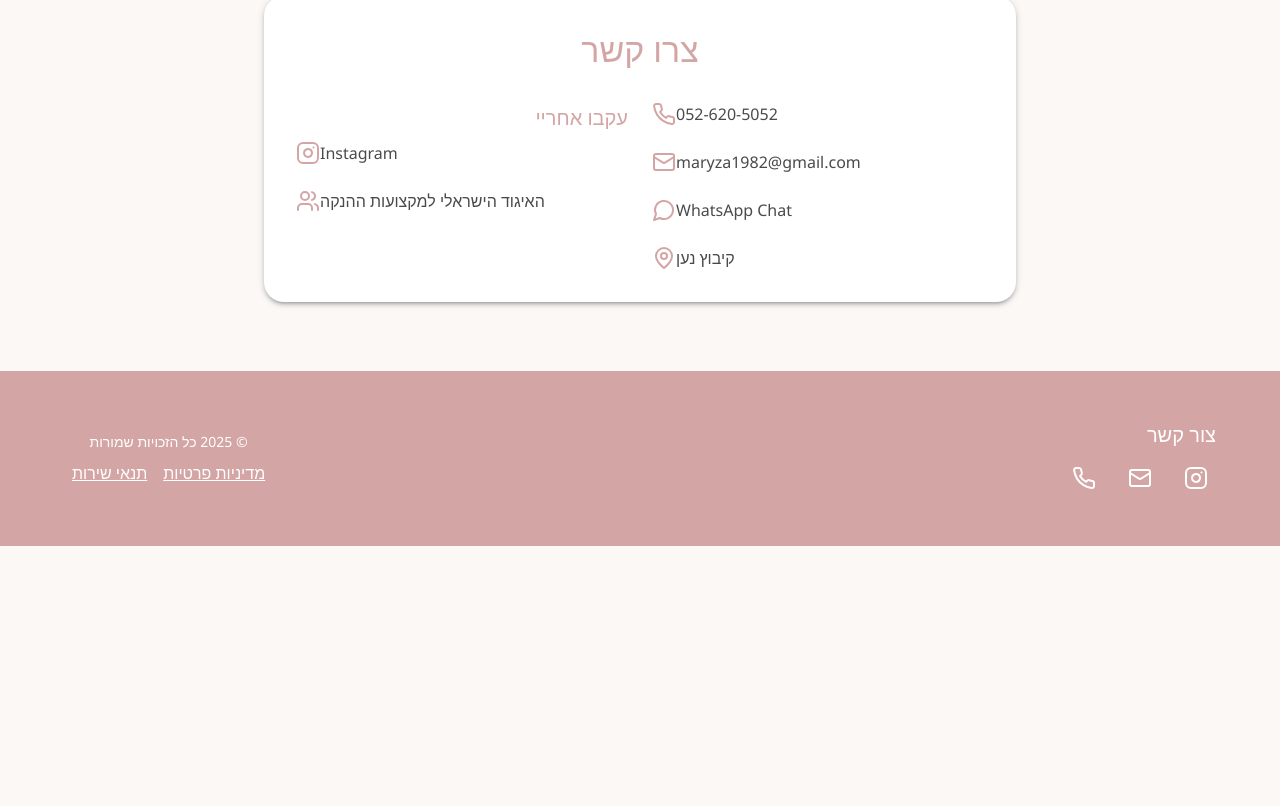
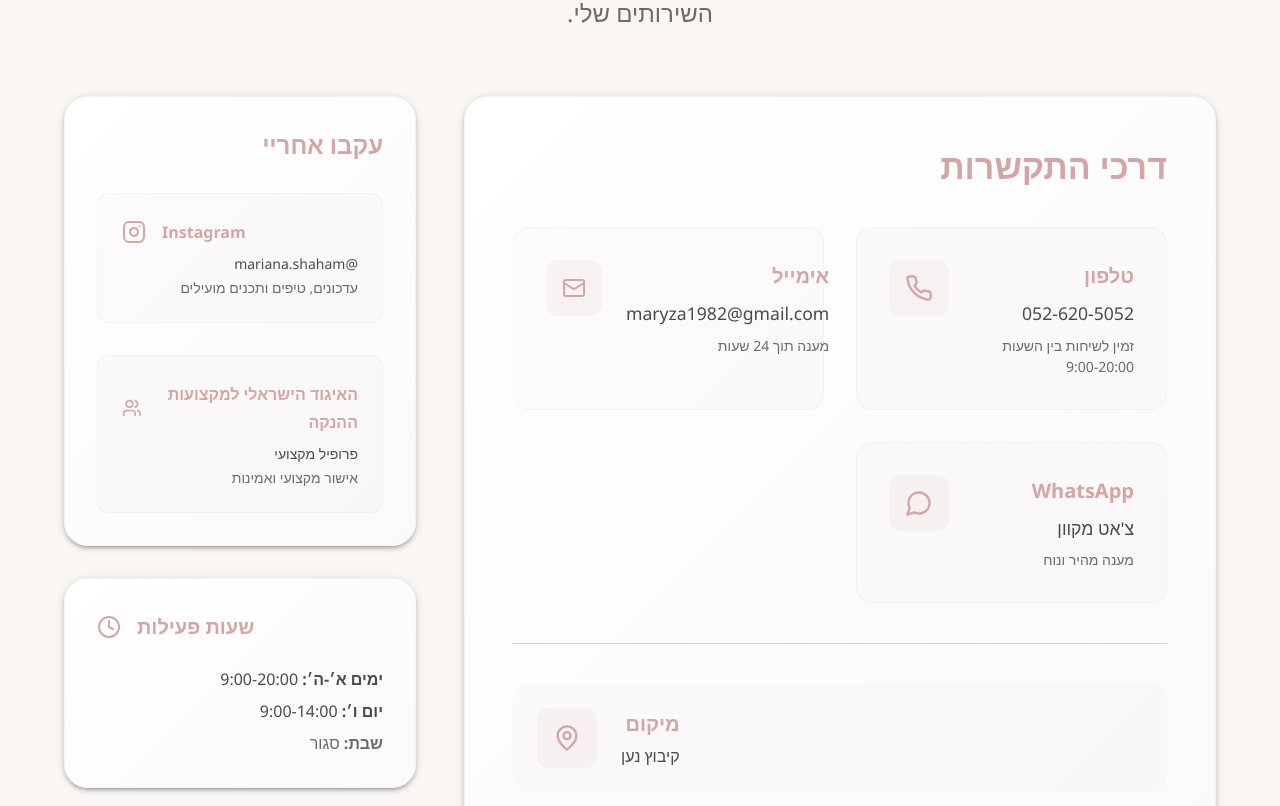
Before and after one commit to mostuf25563/hypnobirthing7, a React (Vite) app: page /contact in a window 1280 px wide. Shown: the part 254-1060 px from the top of the page. Before the commit the page ends 800 px from the top, so only its background shows below. Built offline with nearby package versions, Linux system fonts and the light colour scheme.

Commit message:
Redesign Contact Page for Professional Look

```diff
--- a/src/pages/Contact.tsx
+++ b/src/pages/Contact.tsx
@@ -1,139 +1,408 @@
 import React from 'react';
-import { Container, Typography, Box, Grid, Paper, Link } from '@mui/material';
+import { Container, Typography, Box, Grid, Paper, Link, Divider } from '@mui/material';
 import { useTranslation } from 'react-i18next';
-import { Mail, Phone, MessageCircle, MapPin, Instagram, Users } from 'lucide-react';
+import { Mail, Phone, MessageCircle, MapPin, Instagram, Users, Clock, Calendar } from 'lucide-react';
 import { DebugTooltip } from '../components/Debug/DebugTooltip';
 
 export const Contact = () => {
   const { t, i18n } = useTranslation();
   const isRTL = i18n.language === 'he';
 
+  const contactMethods = [
+    {
+      icon: <Phone size={28} color="#D4A5A5" />,
+      title: 'טלפון',
+      value: '052-620-5052',
+      link: 'tel:0526205052',
+      description: 'זמין לשיחות בין השעות 9:00-20:00'
+    },
+    {
+      icon: <Mail size={28} color="#D4A5A5" />,
+      title: 'אימייל',
+      value: 'maryza1982@gmail.com',
+      link: 'mailto:maryza1982@gmail.com',
+      description: 'מענה תוך 24 שעות'
+    },
+    {
+      icon: <MessageCircle size={28} color="#D4A5A5" />,
+      title: 'WhatsApp',
+      value: 'צ\'אט מקוון',
+      link: 'https://chatwith.io/s/mariana-shaham',
+      description: 'מענה מהיר ונוח'
+    }
+  ];
+
+  const socialLinks = [
+    {
+      icon: <Instagram size={24} color="#D4A5A5" />,
+      title: 'Instagram',
+      handle: '@mariana.shaham',
+      link: 'https://www.instagram.com/mariana.shaham/',
+      description: 'עדכונים, טיפים ותכנים מועילים'
+    },
+    {
+      icon: <Users size={24} color="#D4A5A5" />,
+      title: 'האיגוד הישראלי למקצועות ההנקה',
+      handle: 'פרופיל מקצועי',
+      link: 'https://ialp.org.il/counselors/%D7%9E%D7%90%D7%A8%D7%99%D7%90%D7%A0%D7%94-%D7%A9%D7%97%D7%9D/',
+      description: 'אישור מקצועי ואמינות'
+    }
+  ];
+
   return (
-    <Container maxWidth="lg" sx={{ py: 8 }} dir={isRTL ? 'rtl' : 'ltr'}>
-      <Grid container spacing={6} justifyContent="center">
-        <Grid item xs={12} md={8}>
+    <Box sx={{ backgroundColor: 'rgba(212, 165, 165, 0.02)', minHeight: '100vh', py: 8 }}>
+      <Container maxWidth="lg" dir={isRTL ? 'rtl' : 'ltr'}>
+        {/* Header Section */}
+        <Box sx={{ textAlign: 'center', mb: 8 }}>
           <DebugTooltip jsonPath="contact.title (i18n)">
-            <Typography variant="h2" gutterBottom color="primary" textAlign="center">
+            <Typography
+              variant="h2"
+              color="primary"
+              sx={{
+                fontWeight: 'bold',
+                mb: 3,
+                fontSize: { xs: '2rem', md: '3rem' }
+              }}
+            >
               {t('contact.title')}
             </Typography>
           </DebugTooltip>
 
           <DebugTooltip jsonPath="contact.subtitle (i18n)">
-            <Typography variant="body1" paragraph textAlign="center" sx={{ mb: 6 }}>
+            <Typography
+              variant="h5"
+              sx={{
+                color: 'text.secondary',
+                maxWidth: '600px',
+                mx: 'auto',
+                lineHeight: 1.6,
+                fontWeight: 300
+              }}
+            >
               {t('contact.subtitle')}
             </Typography>
           </DebugTooltip>
+        </Box>
 
-          <Paper elevation={3} sx={{ p: 4, borderRadius: '20px' }}>
-            <DebugTooltip jsonPath="contact.info.title (i18n)">
-              <Typography variant="h4" gutterBottom color="primary" textAlign="center" sx={{ mb: 4 }}>
-                {t('contact.info.title')}
+        <Grid container spacing={6}>
+          {/* Contact Methods */}
+          <Grid item xs={12} lg={8}>
+            <Paper
+              elevation={3}
+              sx={{
+                p: 6,
+                borderRadius: '24px',
+                background: 'linear-gradient(135deg, #ffffff 0%, #fafafa 100%)',
+                border: '1px solid rgba(212, 165, 165, 0.1)'
+              }}
+            >
+              <Typography
+                variant="h4"
+                color="primary"
+                sx={{
+                  mb: 5,
+                  fontWeight: 'bold',
+                  textAlign: isRTL ? 'right' : 'left'
+                }}
+              >
+                דרכי התקשרות
               </Typography>
-            </DebugTooltip>
 
-            <Grid container spacing={3}>
-              <Grid item xs={12} sm={6}>
-                <DebugTooltip jsonPath="contact info - phone (static)">
-                  <Box sx={{ display: 'flex', alignItems: 'center', mb: 3, flexDirection: isRTL ? 'row-reverse' : 'row' }}>
-                    <Phone size={24} color="#D4A5A5" />
-                    <Box sx={{ ml: isRTL ? 0 : 2, mr: isRTL ? 2 : 0 }}>
-                      <Link href="tel:0526205052" sx={{ textDecoration: 'none', color: 'inherit' }}>
-                        <Typography variant="body1">
-                          052-620-5052
+              <Grid container spacing={4}>
+                {contactMethods.map((method, index) => (
+                  <Grid item xs={12} md={6} key={index}>
+                    <Box
+                      sx={{
+                        p: 4,
+                        borderRadius: '16px',
+                        backgroundColor: 'rgba(212, 165, 165, 0.05)',
+                        border: '1px solid rgba(212, 165, 165, 0.1)',
+                        transition: 'all 0.3s ease',
+                        height: '100%',
+                        '&:hover': {
+                          transform: 'translateY(-4px)',
+                          boxShadow: '0 8px 25px rgba(212, 165, 165, 0.15)',
+                          backgroundColor: 'rgba(212, 165, 165, 0.08)'
+                        }
+                      }}
+                    >
+                      <Box
+                        sx={{
+                          display: 'flex',
+                          alignItems: 'flex-start',
+                          flexDirection: isRTL ? 'row-reverse' : 'row',
+                          gap: 3
+                        }}
+                      >
+                        <Box
+                          sx={{
+                            p: 2,
+                            borderRadius: '12px',
+                            backgroundColor: 'rgba(212, 165, 165, 0.1)',
+                            display: 'flex',
+                            alignItems: 'center',
+                            justifyContent: 'center',
+                            minWidth: '56px',
+                            height: '56px'
+                          }}
+                        >
+                          {method.icon}
+                        </Box>
+
+                        <Box sx={{ flex: 1, textAlign: isRTL ? 'right' : 'left' }}>
+                          <Typography
+                            variant="h6"
+                            color="primary"
+                            sx={{
+                              fontWeight: 'bold',
+                              mb: 1
+                            }}
+                          >
+                            {method.title}
                           </Typography>
+
+                          <Link
+                            href={method.link}
+                            target={method.link.startsWith('http') ? '_blank' : undefined}
+                            rel={method.link.startsWith('http') ? 'noopener noreferrer' : undefined}
+                            sx={{
+                              textDecoration: 'none',
+                              color: 'text.primary',
+                              fontWeight: 'medium',
+                              fontSize: '1.1rem',
+                              '&:hover': {
+                                color: 'primary.main'
+                              }
+                            }}
+                          >
+                            {method.value}
                           </Link>
-                    </Box>
-                  </Box>
-                </DebugTooltip>
 
-                <DebugTooltip jsonPath="contact info - email (static)">
-                  <Box sx={{ display: 'flex', alignItems: 'center', mb: 3, flexDirection: isRTL ? 'row-reverse' : 'row' }}>
-                    <Mail size={24} color="#D4A5A5" />
-                    <Box sx={{ ml: isRTL ? 0 : 2, mr: isRTL ? 2 : 0 }}>
-                      <Link href="mailto:maryza1982@gmail.com" sx={{ textDecoration: 'none', color: 'inherit' }}>
-                        <Typography variant="body1">
-                          maryza1982@gmail.com
-                        </Typography>
-                      </Link>
-                    </Box>
-                  </Box>
-                </DebugTooltip>
-
-                <DebugTooltip jsonPath="contact info - whatsapp (static)">
-                  <Box sx={{ display: 'flex', alignItems: 'center', mb: 3, flexDirection: isRTL ? 'row-reverse' : 'row' }}>
-                    <MessageCircle size={24} color="#D4A5A5" />
-                    <Box sx={{ ml: isRTL ? 0 : 2, mr: isRTL ? 2 : 0 }}>
-                      <Link
-                        href="https://chatwith.io/s/mariana-shaham"
-                        target="_blank"
-                        rel="noopener noreferrer"
-                        sx={{ textDecoration: 'none', color: 'inherit' }}
+                          <Typography
+                            variant="body2"
+                            color="text.secondary"
+                            sx={{ mt: 1, lineHeight: 1.5 }}
                           >
-                        <Typography variant="body1">
-                          WhatsApp Chat
-                        </Typography>
-                      </Link>
-                    </Box>
-                  </Box>
-                </DebugTooltip>
-
-                <DebugTooltip jsonPath="contact.info.location (i18n)">
-                  <Box sx={{ display: 'flex', alignItems: 'center', flexDirection: isRTL ? 'row-reverse' : 'row' }}>
-                    <MapPin size={24} color="#D4A5A5" />
-                    <Box sx={{ ml: isRTL ? 0 : 2, mr: isRTL ? 2 : 0 }}>
-                      <Typography variant="body1">
-                        {t('contact.info.location')}
+                            {method.description}
                           </Typography>
                         </Box>
                       </Box>
-                </DebugTooltip>
+                    </Box>
+                  </Grid>
+                ))}
               </Grid>
 
-              <Grid item xs={12} sm={6}>
-                <Typography variant="h6" gutterBottom color="primary" textAlign={isRTL ? 'right' : 'left'}>
+              <Divider sx={{ my: 5, backgroundColor: 'rgba(212, 165, 165, 0.2)' }} />
+
+              {/* Location */}
+              <Box
+                sx={{
+                  display: 'flex',
+                  alignItems: 'center',
+                  flexDirection: isRTL ? 'row-reverse' : 'row',
+                  gap: 3,
+                  p: 3,
+                  borderRadius: '16px',
+                  backgroundColor: 'rgba(212, 165, 165, 0.05)'
+                }}
+              >
+                <Box
+                  sx={{
+                    p: 2,
+                    borderRadius: '12px',
+                    backgroundColor: 'rgba(212, 165, 165, 0.1)',
+                    display: 'flex',
+                    alignItems: 'center',
+                    justifyContent: 'center'
+                  }}
+                >
+                  <MapPin size={28} color="#D4A5A5" />
+                </Box>
+
+                <Box sx={{ textAlign: isRTL ? 'right' : 'left' }}>
+                  <Typography variant="h6" color="primary" sx={{ fontWeight: 'bold', mb: 0.5 }}>
+                    מיקום
+                  </Typography>
+                  <DebugTooltip jsonPath="contact.info.location (i18n)">
+                    <Typography variant="body1" color="text.primary">
+                      {t('contact.info.location')}
+                    </Typography>
+                  </DebugTooltip>
+                </Box>
+              </Box>
+            </Paper>
+          </Grid>
+
+          {/* Social Links & Additional Info */}
+          <Grid item xs={12} lg={4}>
+            <Box sx={{ display: 'flex', flexDirection: 'column', gap: 4 }}>
+              {/* Social Media */}
+              <Paper
+                elevation={3}
+                sx={{
+                  p: 4,
+                  borderRadius: '24px',
+                  background: 'linear-gradient(135deg, #ffffff 0%, #fafafa 100%)',
+                  border: '1px solid rgba(212, 165, 165, 0.1)'
+                }}
+              >
+                <Typography
+                  variant="h5"
+                  color="primary"
+                  sx={{
+                    mb: 4,
+                    fontWeight: 'bold',
+                    textAlign: isRTL ? 'right' : 'left'
+                  }}
+                >
                   עקבו אחריי
                 </Typography>
 
-                <DebugTooltip jsonPath="social links - instagram (static)">
-                  <Box sx={{ display: 'flex', alignItems: 'center', mb: 3, flexDirection: isRTL ? 'row-reverse' : 'row' }}>
-                    <Instagram size={24} color="#D4A5A5" />
-                    <Box sx={{ ml: isRTL ? 0 : 2, mr: isRTL ? 2 : 0 }}>
+                {socialLinks.map((social, index) => (
+                  <Box key={index} sx={{ mb: index < socialLinks.length - 1 ? 4 : 0 }}>
                     <Link
-                        href="https://www.instagram.com/mariana.shaham/"
+                      href={social.link}
                       target="_blank"
                       rel="noopener noreferrer"
-                        sx={{ textDecoration: 'none', color: 'inherit' }}
+                      sx={{ textDecoration: 'none' }}
                     >
-                        <Typography variant="body1">
-                          Instagram
+                      <Box
+                        sx={{
+                          p: 3,
+                          borderRadius: '12px',
+                          backgroundColor: 'rgba(212, 165, 165, 0.05)',
+                          border: '1px solid rgba(212, 165, 165, 0.1)',
+                          transition: 'all 0.3s ease',
+                          '&:hover': {
+                            backgroundColor: 'rgba(212, 165, 165, 0.1)',
+                            transform: 'translateY(-2px)'
+                          }
+                        }}
+                      >
+                        <Box
+                          sx={{
+                            display: 'flex',
+                            alignItems: 'center',
+                            flexDirection: isRTL ? 'row-reverse' : 'row',
+                            gap: 2,
+                            mb: 1
+                          }}
+                        >
+                          {social.icon}
+                          <Typography
+                            variant="subtitle1"
+                            color="primary"
+                            sx={{ fontWeight: 'bold' }}
+                          >
+                            {social.title}
                           </Typography>
+                        </Box>
+
+                        <Typography
+                          variant="body2"
+                          color="text.primary"
+                          sx={{
+                            mb: 0.5,
+                            textAlign: isRTL ? 'right' : 'left',
+                            fontWeight: 'medium'
+                          }}
+                        >
+                          {social.handle}
+                        </Typography>
+
+                        <Typography
+                          variant="body2"
+                          color="text.secondary"
+                          sx={{ textAlign: isRTL ? 'right' : 'left' }}
+                        >
+                          {social.description}
+                        </Typography>
+                      </Box>
                     </Link>
                   </Box>
+                ))}
+              </Paper>
+
+              {/* Office Hours */}
+              <Paper
+                elevation={3}
+                sx={{
+                  p: 4,
+                  borderRadius: '24px',
+                  background: 'linear-gradient(135deg, #ffffff 0%, #fafafa 100%)',
+                  border: '1px solid rgba(212, 165, 165, 0.1)'
+                }}
+              >
+                <Box
+                  sx={{
+                    display: 'flex',
+                    alignItems: 'center',
+                    flexDirection: isRTL ? 'row-reverse' : 'row',
+                    gap: 2,
+                    mb: 3
+                  }}
+                >
+                  <Clock size={24} color="#D4A5A5" />
+                  <Typography
+                    variant="h6"
+                    color="primary"
+                    sx={{ fontWeight: 'bold' }}
+                  >
+                    שעות פעילות
+                  </Typography>
                 </Box>
-                </DebugTooltip>
 
-                <DebugTooltip jsonPath="social links - professional association (static)">
-                  <Box sx={{ display: 'flex', alignItems: 'center', flexDirection: isRTL ? 'row-reverse' : 'row' }}>
-                    <Users size={24} color="#D4A5A5" />
-                    <Box sx={{ ml: isRTL ? 0 : 2, mr: isRTL ? 2 : 0 }}>
-                      <Link
-                        href="https://ialp.org.il/counselors/%D7%9E%D7%90%D7%A8%D7%99%D7%90%D7%A0%D7%94-%D7%A9%D7%97%D7%9D/"
-                        target="_blank"
-                        rel="noopener noreferrer"
-                        sx={{ textDecoration: 'none', color: 'inherit' }}
+                <Box sx={{ textAlign: isRTL ? 'right' : 'left' }}>
+                  <Typography variant="body1" sx={{ mb: 1 }}>
+                    <strong>ימים א׳-ה׳:</strong> 9:00-20:00
+                  </Typography>
+                  <Typography variant="body1" sx={{ mb: 1 }}>
+                    <strong>יום ו׳:</strong> 9:00-14:00
+                  </Typography>
+                  <Typography variant="body1" color="text.secondary">
+                    <strong>שבת:</strong> סגור
+                  </Typography>
+                </Box>
+              </Paper>
+
+              {/* Quick Note */}
+              <Paper
+                elevation={3}
+                sx={{
+                  p: 4,
+                  borderRadius: '24px',
+                  background: 'linear-gradient(135deg, rgba(212, 165, 165, 0.1) 0%, rgba(212, 165, 165, 0.05) 100%)',
+                  border: '1px solid rgba(212, 165, 165, 0.2)'
+                }}
               >
-                        <Typography variant="body1">
-                          האיגוד הישראלי למקצועות ההנקה
+                <Typography
+                  variant="body1"
+                  sx={{
+                    textAlign: isRTL ? 'right' : 'left',
+                    lineHeight: 1.6,
+                    fontStyle: 'italic',
+                    color: 'text.primary'
+                  }}
+                >
+                  "אני כאן ללוות אתכן בכל שלב של המסע - מההריון ועד ההורות המוקדמת. אל תהססו לפנות בכל שאלה או בקשה לייעוץ."
                 </Typography>
-                      </Link>
+
+                <Typography
+                  variant="body2"
+                  color="primary"
+                  sx={{
+                    mt: 2,
+                    textAlign: isRTL ? 'right' : 'left',
+                    fontWeight: 'bold'
+                  }}
+                >
+                  - מאריאנה שחם
+                </Typography>
+              </Paper>
             </Box>
-                  </Box>
-                </DebugTooltip>
-              </Grid>
-            </Grid>
-          </Paper>
           </Grid>
         </Grid>
       </Container>
+    </Box>
   );
 };
```
Lines whose indentation alone changed are shown as unchanged.
